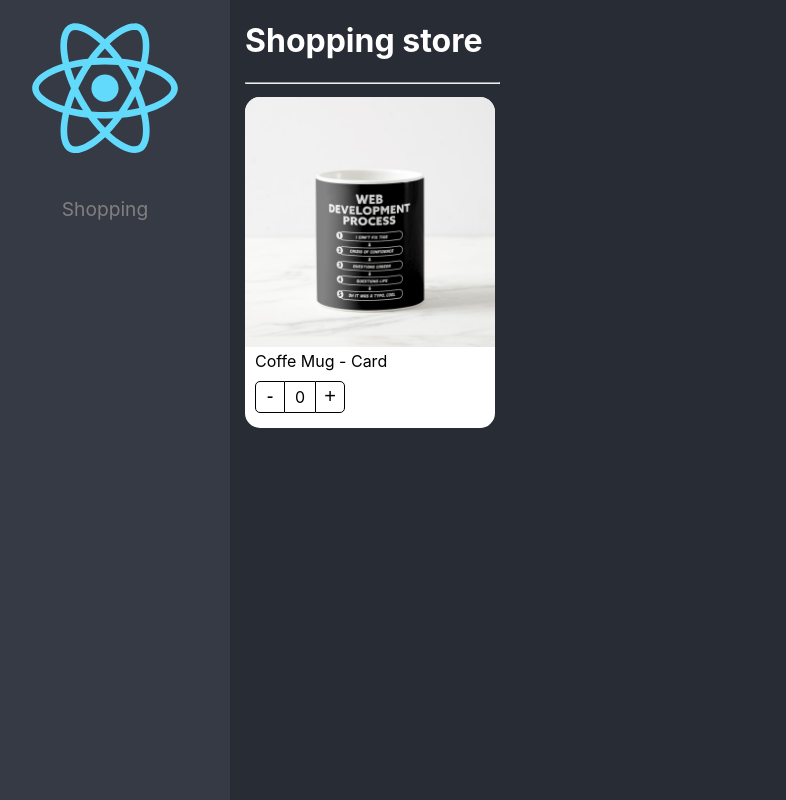
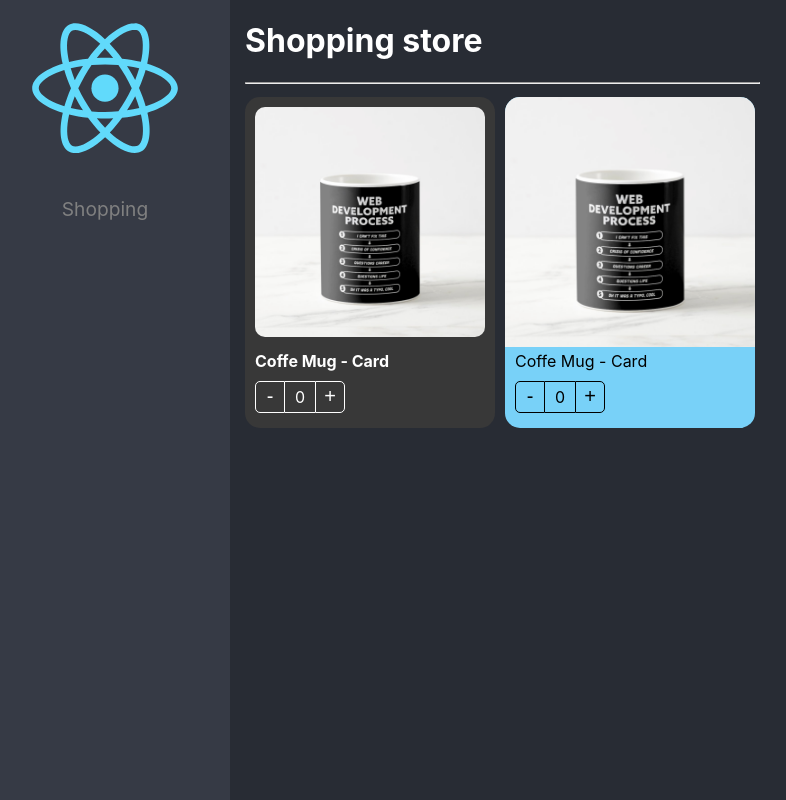
Before and after one commit to GuzmiDev/patrones_de_componentes--ReactTs--Practice, a React (Vite) app: page / in a window 1280 px wide. Shown: the whole page, without its empty margins (20-806 px from the left). Built offline with nearby package versions, Linux system fonts and the light colour scheme.

Commit message:
:art: Component Extend Styles - listo

```diff
--- a/src/02-component-patterns/components/ProductButtons.tsx
+++ b/src/02-component-patterns/components/ProductButtons.tsx
@@ -1,13 +1,18 @@
-import { useContext } from "react";
+import { CSSProperties, useContext } from "react";
 import { ProductContext } from "./ProductCard";
 
 import styles from "../styles/styles.module.css";
 
-export const ProductButtons = () => {
+export interface Props {
+  className?: string;
+  style?: CSSProperties;
+}
+
+export const ProductButtons = ({ className, style }: Props) => {
   const { counter, increaseBy } = useContext(ProductContext);
 
   return (
-    <div className={styles.buttonsContainer}>
+    <div className={`${styles.buttonsContainer} ${className}`} style={style}>
       <button className={styles.buttonMinus} onClick={() => increaseBy(-1)}>
         -
       </button>
--- a/src/02-component-patterns/components/ProductCard.tsx
+++ b/src/02-component-patterns/components/ProductCard.tsx
@@ -1,22 +1,29 @@
-import { createContext } from "react";
+import { createContext, CSSProperties, ReactElement } from "react";
 
 import { useProduct } from "../hooks/useProduct";
-import {
-  ProductContextProps,
-  ProductCardProps,
-} from "../interfaces/interfaces";
+import { ProductContextProps } from "../interfaces/interfaces";
 
 import styles from "../styles/styles.module.css";
+import { Product } from "../interfaces/interfaces";
 
 export const ProductContext = createContext({} as ProductContextProps);
 const { Provider } = ProductContext;
 
-export const ProductCard = ({ children, product }: ProductCardProps) => {
+export interface Props {
+  product: Product;
+  children?: ReactElement | ReactElement[];
+  className?: string;
+  style?: CSSProperties;
+}
+
+export const ProductCard = ({ children, product, className, style }: Props) => {
   const { counter, increaseBy } = useProduct();
 
   return (
     <Provider value={{ counter, increaseBy, product }}>
-      <div className={styles.productCard}>{children}</div>
+      <div className={`${styles.productCard} ${className}`} style={style}>
+        {children}
+      </div>
     </Provider>
   );
 };
--- a/src/02-component-patterns/components/ProductImage.tsx
+++ b/src/02-component-patterns/components/ProductImage.tsx
@@ -1,10 +1,16 @@
-import { useContext } from "react";
+import { CSSProperties, useContext } from "react";
 import { ProductContext } from "./ProductCard";
 
 import noImage from "../assets/no-image.jpg";
 import styles from "../styles/styles.module.css";
 
-export const ProductImage = ({ img = "" }) => {
+export interface Props {
+  img?: string;
+  className?: string;
+  style?: CSSProperties;
+}
+
+export const ProductImage = ({ img, className, style }: Props) => {
   const { product } = useContext(ProductContext);
   let imgToShow: string;
 
@@ -16,5 +22,12 @@
     imgToShow = noImage;
   }
 
-  return <img className={styles.productImg} src={imgToShow} alt="Product" />;
+  return (
+    <img
+      className={`${styles.productImg} ${className}`}
+      style={style}
+      src={imgToShow}
+      alt="Product"
+    />
+  );
 };
--- a/src/02-component-patterns/components/ProductTitle.tsx
+++ b/src/02-component-patterns/components/ProductTitle.tsx
@@ -1,9 +1,15 @@
-import { useContext } from "react";
+import { CSSProperties, useContext } from "react";
 import { ProductContext } from "./ProductCard";
 
 import styles from "../styles/styles.module.css";
 
-export const ProductTitle = ({ title }: { title?: string }) => {
+export interface Props {
+  title?: string;
+  className?: string;
+  style?: CSSProperties;
+}
+
+export const ProductTitle = ({ title, className, style }: Props) => {
   const { product } = useContext(ProductContext);
   let titleToShow;
 
@@ -13,5 +19,9 @@
     titleToShow = product.title;
   }
 
-  return <span className={styles.productDescription}>{titleToShow}</span>;
+  return (
+    <span className={`${styles.productDescription} ${className}`} style={style}>
+      {titleToShow}
+    </span>
+  );
 };
--- a/src/02-component-patterns/pages/ShoppingPage.tsx
+++ b/src/02-component-patterns/pages/ShoppingPage.tsx
@@ -4,6 +4,8 @@
   ProductImage,
   ProductTitle,
 } from "../components/";
+
+import "../styles/custom-styles.css";
 
 const product = {
   id: "1",
@@ -24,12 +26,13 @@
           gap: 5,
         }}
       >
-        {/* <ProductCard product={product}>
-          <ProductCard.Image />
-          <ProductCard.Title />
-          <ProductCard.Buttons />
-        </ProductCard> */}
-        <ProductCard product={product}>
+        <ProductCard product={product} className="bg-dark text-white">
+          <ProductCard.Image className="custom-image" />
+          <ProductCard.Title className=" text-bold" />
+          <ProductCard.Buttons className="custom-buttons" />
+        </ProductCard>
+
+        <ProductCard product={product} style={{ backgroundColor: "#78D1F8" }}>
           <ProductImage />
           <ProductTitle />
           <ProductButtons />
--- /dev/null
+++ b/src/02-component-patterns/styles/custom-styles.css
@@ -0,0 +1,23 @@
+.bg-dark {
+  background-color: rgb(56, 56, 56);
+}
+
+.text-white {
+  color: white;
+}
+
+.text-bold {
+  font-weight: 700;
+}
+
+.custom-image {
+  border-radius: 20px;
+  padding: 10px;
+  width: calc(100% - 20px);
+}
+
+.custom-buttons button,
+.custom-buttons div {
+  color: white;
+  border-color: white;
+}
```
Also changed, not shown: src/02-component-patterns/interfaces/interfaces.ts (+7 -9 lines).
